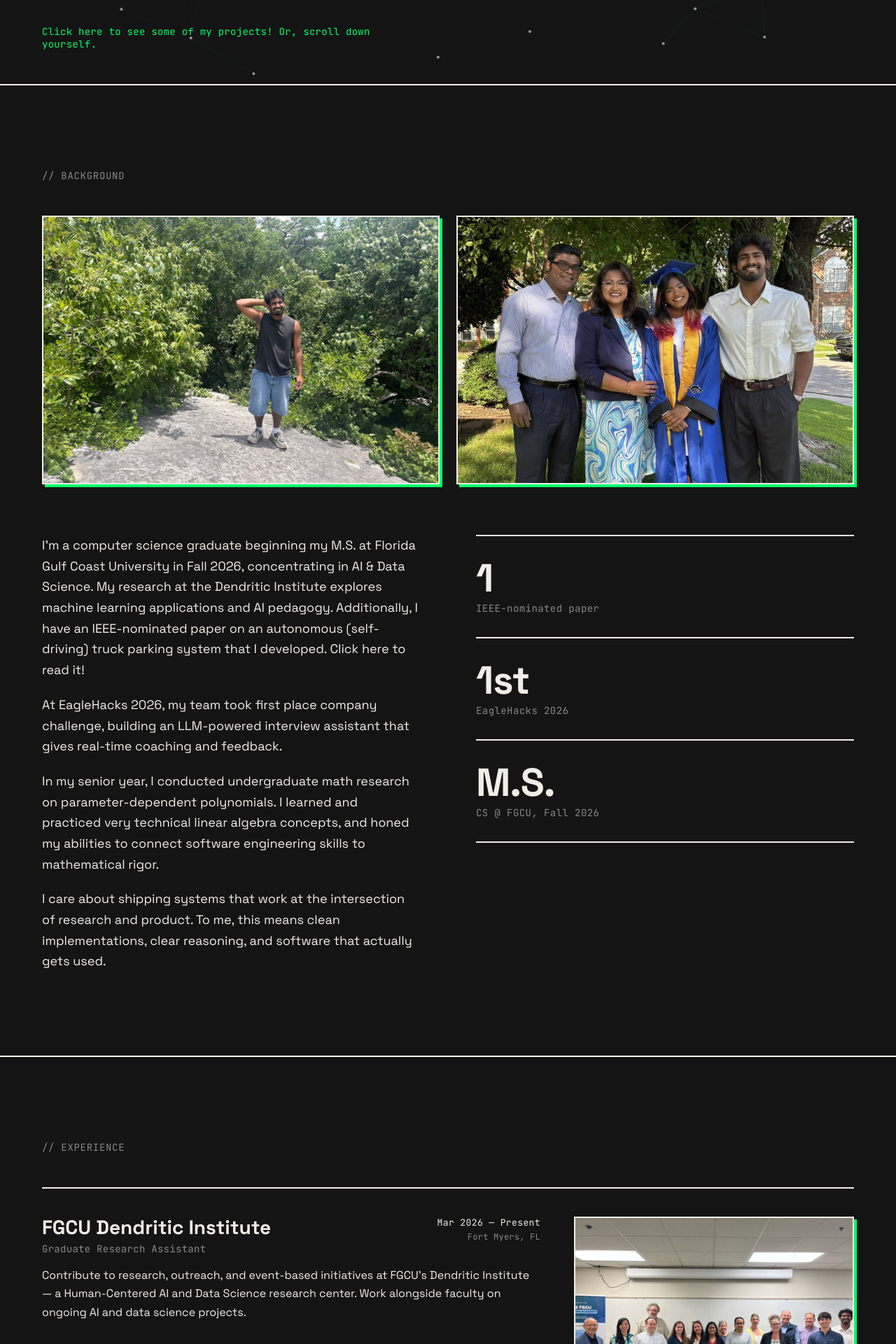
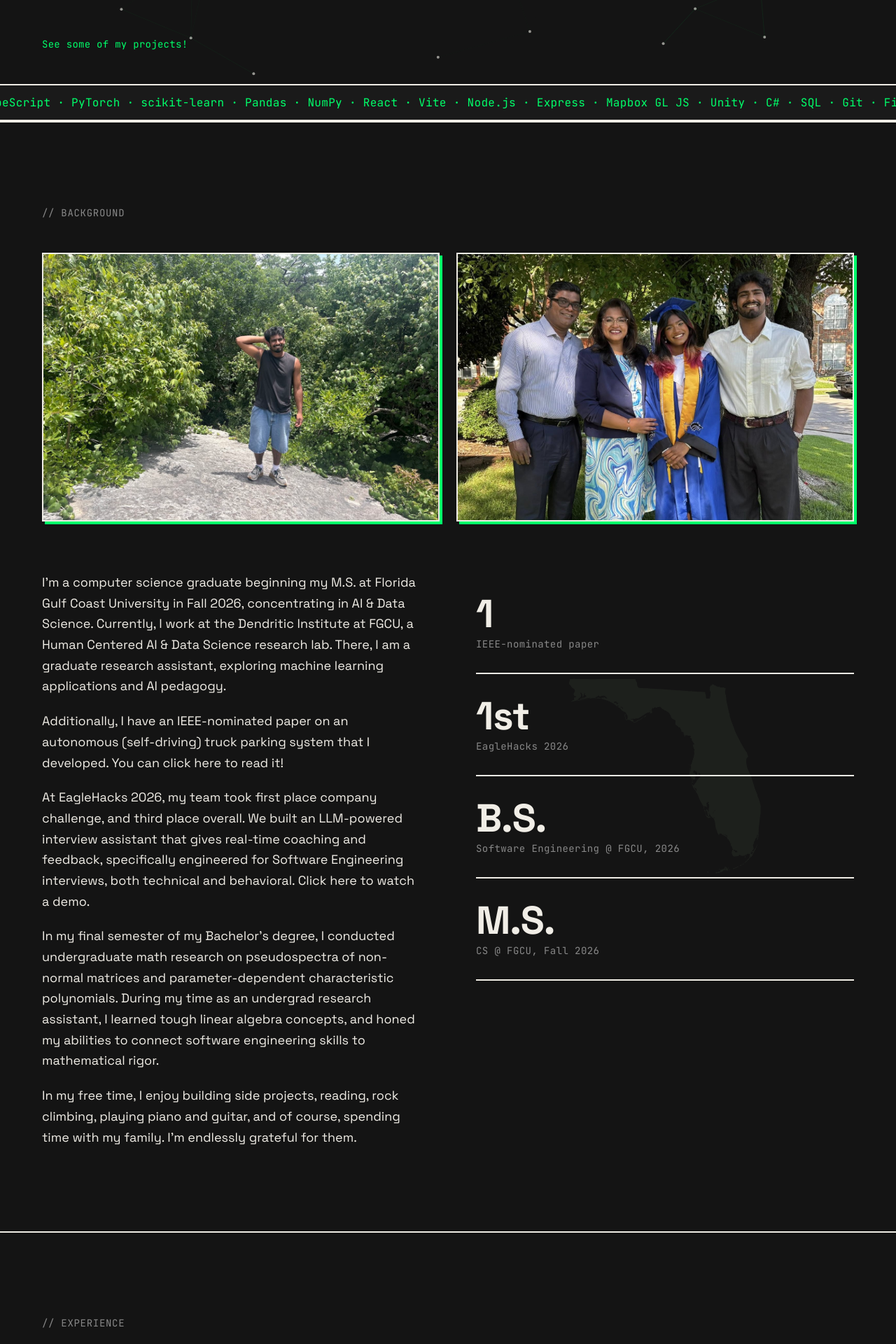
Before and after one commit to georgealenchery/george-portfolio, a React (Vite) app: page / in a window 1280 px wide. Shown: the part 680-2600 px from the top of the page at 70% size. Built offline with nearby package versions, Linux system fonts and the light colour scheme.

Commit message:
Updated project titles, added Florida SVG, edited stack wheel, hero, and background

```diff
--- a/src/App.jsx
+++ b/src/App.jsx
@@ -11,10 +11,10 @@ export default function App() {
     <>
       <Nav />
       <Hero />
+      <Stack />
       <Background />
       <Experience />
       <Projects />
-      <Stack />
       <Contact />
     </>
   )
--- a/src/components/Background.css
+++ b/src/components/Background.css
@@ -47,6 +47,21 @@
   display: flex;
   flex-direction: column;
   gap: 0;
+  position: relative;
+}
+
+.florida-bg {
+  position: absolute;
+  top: 0;
+  left: 0;
+  width: 100%;
+  height: 100%;
+  object-fit: contain;
+  object-position: center;
+  opacity: 0.06;
+  z-index: 0;
+  pointer-events: none;
+  user-select: none;
 }
 
 .stat-block {
@@ -55,6 +70,8 @@
   gap: 6px;
   padding: 32px 0;
   border-bottom: var(--border);
+  position: relative;
+  z-index: 1;
 }
 
 .stat-block:first-child {
--- a/src/components/Background.jsx
+++ b/src/components/Background.jsx
@@ -1,11 +1,13 @@
 import './Background.css'
 import meOnRockImg from '../assets/me-on-rock.jpg'
 import beckyGradImg from '../assets/becky-grad-pic.jpg'
+import floridaSvg from '../assets/florida.svg'
 
 const stats = [
   { value: '1', label: 'IEEE-nominated paper' },
   { value: '1st', label: 'EagleHacks 2026' },
-  { value: 'M.S.', label: 'CS @ FGCU, Fall 2026' },
+  {value: 'B.S.', label: 'Software Engineering @ FGCU, 2026' },
+  { value: 'M.S.', label: 'CS @ FGCU, Fall 2026' }
 ]
 
 export default function Background() {
@@ -24,26 +26,32 @@ export default function Background() {
         <div className="background-prose">
           <p>
             I'm a computer science graduate beginning my M.S. at Florida Gulf Coast University in Fall 2026,
-            concentrating in AI &amp; Data Science. My research at the Dendritic Institute explores
-            machine learning applications and AI pedagogy. Additionally, I have an IEEE-nominated
-            paper on an autonomous (self-driving) truck parking system that I developed. Click <a href="https://arxiv.org/abs/2605.02716" target="_blank" rel="noopener noreferrer">here</a> to read it!
+            concentrating in AI &amp; Data Science. Currently, I work at the Dendritic Institute at FGCU, a Human Centered AI &amp;
+            Data Science research lab. There, I am a graduate research assistant, exploring machine learning applications and AI pedagogy.
+            </p>
+            <p>
+            Additionally, I have an IEEE-nominated
+            paper on an autonomous (self-driving) truck parking system that I developed. You can click <a href="https://arxiv.org/abs/2605.02716" target="_blank" rel="noopener noreferrer">here</a> to read it!
+          </p>
+
+          <p>
+            At EagleHacks 2026, my team took first place company challenge, and third place overall.
+            We built an LLM-powered interview assistant
+            that gives real-time coaching and feedback, specifically engineered for Software Engineering interviews, both technical and behavioral.
+            Click <a href="https://www.youtube.com/watch?v=ySnJEHYqqfY" target="_blank" rel="noopener noreferrer">here</a> to watch a demo.
           </p>
           <p>
-            At EagleHacks 2026, my team took first place company challenge,
-            building an LLM-powered interview assistant
-            that gives real-time coaching and feedback.
-          </p>
-          <p>
-            In my senior year, I conducted undergraduate math research
-            on parameter-dependent polynomials. I learned and practiced very technical linear algebra concepts,
+            In my final semester of my Bachelor's degree, I conducted undergraduate math research
+            on pseudospectra of non-normal matrices and parameter-dependent characteristic polynomials. During my time as an undergrad research assistant, I learned tough linear algebra concepts,
              and honed my abilities to connect software engineering skills to mathematical rigor.
           </p>
           <p>
-            I care about shipping systems that work at the intersection of research and product. To me, this means
-            clean implementations, clear reasoning, and software that actually gets used.
-          </p>
+            In my free time, I enjoy building side projects, reading, rock climbing, playing piano and guitar,
+            and of course, spending time with my family. I'm endlessly grateful for them.
+            </p>
         </div>
         <div className="background-stats">
+          <img src={floridaSvg} alt="" className="florida-bg" aria-hidden="true" />
           {stats.map((stat) => (
             <div key={stat.value} className="stat-block">
               <span className="stat-value">{stat.value}</span>
--- a/src/components/Experience.jsx
+++ b/src/components/Experience.jsx
@@ -10,7 +10,7 @@ const experience = [
     period: 'Mar 2026 — Present',
     location: 'Fort Myers, FL',
     description:
-      "Contribute to research, outreach, and event-based initiatives at FGCU's Dendritic Institute — a Human-Centered AI and Data Science research center. Work alongside faculty on ongoing AI and data science projects.",
+      "At the Dendritic Institute, I contribute to research, outreach, and event-based initiatives. Here, I work alongside faculty on ongoing AI and data science projects. I am also on the Instructional Design team, currently working on building out the AI Academy curriculum under the guidance of Prof. Leandro de Castro Silva, PhD.",
     image: dendriticImg,
     imageAlt: 'George at the FGCU Dendritic Institute',
   },
@@ -20,7 +20,7 @@ const experience = [
     period: 'Aug 2025 — May 2026',
     location: 'Fort Myers, FL',
     description:
-      "Shipped C# middleware in Unity on a cross-functional intern team, working across the full SDLC to deliver a user-ready experience for Exonicus's flagship real-time VR trauma training simulator against a hard release deadline.",
+      "At Exonicus, I was a software engineering intern, constructing C# middleware scripts in Unity on a cross-functional intern team, working across the full SDLC to deliver a user-ready experience for Exonicus's flagship real-time VR trauma training simulator against a hard release deadline. Here, I collaborated with my fellow intern classmates under the guidance of our mentor, Chad Josewski, lead engineer at Exonicus.",
     image: exonicusImg,
     imageAlt: 'George at Exonicus',
     reverse: true,
@@ -31,7 +31,7 @@ const experience = [
     period: 'Jan 2026 — Apr 2026',
     location: 'Fort Myers, FL',
     description:
-      'Studied a family of parameter-dependent weighting polynomials proposed to smooth noisy data functions. Applied scientific computational tools and linear algebra to analyze the polynomials and their companion matrices.',
+      'At the FGCU Mathematics Department, I studied a family of parameter-dependent weighting polynomials proposed to smooth noisy data functions. With the help and leadership of Dr. Cara D. Brooks, I strategized a computational process using MATLAB to analyze the roots of the polynomial family through spectral and pseudospectral analysis of their respective companion matrices.',
     image: mathImg,
     imageAlt: 'George presenting math research at FGCU',
   },
--- a/src/components/Hero.jsx
+++ b/src/components/Hero.jsx
@@ -162,7 +162,8 @@ export default function Hero() {
         </h1>
         <p className="hero-role">ML Engineer / AI Systems Developer / IEEE Published Author</p>
         <p className="hero-bio">
-          I build machine learning systems and streamlined AI solutions for real-world applications.
+          I love to build things. I am driven by the idea of learning new things and pushing past my limits.
+          I strive to build impactful AI solutions and contribute to the field through research, development and hard work.
         </p>
       </div>
 
@@ -178,7 +179,7 @@ export default function Hero() {
         </div>
       </div>
 
-      <a href="#projects" className="hero-scroll">Click here to see some of my projects! Or, scroll down yourself.</a>
+      <a href="#projects" className="hero-scroll">See some of my projects!</a>
     </section>
   )
 }
--- a/src/components/Nav.jsx
+++ b/src/components/Nav.jsx
@@ -5,9 +5,9 @@ export default function Nav() {
     <nav className="nav">
       <a href="#" className="nav-logo">GA</a>
       <ul className="nav-links">
-        <li><a href="#projects">Projects</a></li>
         <li><a href="#background">Background</a></li>
         <li><a href="#experience">Experience</a></li>
+        <li><a href="#projects">Projects</a></li>
         <li><a href="#stack">Stack</a></li>
         <li><a href="#contact">Contact</a></li>
       </ul>
--- a/src/components/Projects.jsx
+++ b/src/components/Projects.jsx
@@ -18,11 +18,12 @@ const projects = [
     link: 'https://arxiv.org/abs/2605.02716',
   },
   {
-    name: 'Building a Rocket, Nexum Technologies',
-    description: 'Building a single stage rocket with a commercial payload, set to launch in September 2026',
+    name: 'Rocket Avionics System, Nexum Technologies',
+    description: 'Building a single stage rocket with a commercial payload as a part of the Deep Tech Initiative at FGCU, set to launch in September 2026',
     stack: ['Embedded Systems', 'C', 'Avionics', 'CAD'],
     category: 'Aerospace',
     role: 'Tech Lead / Software Engineer',
+    link: 'https://www.wgcu.org/science-tech/2026-05-01/fgcu-deep-tech-club-plans-rocket-launches-as-part-of-research-into-payload-issues',
   },
   {
     name: 'Trauma Patient MindState Simulator, Exonicus',
--- a/src/components/Stack.css
+++ b/src/components/Stack.css
@@ -1,31 +1,29 @@
-.stack {
-  padding: 120px 60px;
-  border-top: var(--border);
-}
-
-.stack-grid {
-  display: flex;
-  flex-wrap: wrap;
-  gap: 12px;
-}
-
-.stack-tag {
-  font-family: var(--font-mono);
-  font-size: 14px;
-  color: var(--text);
-  border: var(--border);
-  padding: 8px 16px;
-  background: var(--bg);
+.stack-ticker {
+  overflow: hidden;
+  background: #1A1A1A;
+  border-top: 2px solid var(--text);
+  border-bottom: 2px solid var(--text);
+  padding: 14px 0;
   white-space: nowrap;
 }
 
-@media (max-width: 768px) {
-  .stack {
-    padding: 80px 24px;
-  }
+.ticker-track {
+  display: inline-flex;
+  animation: ticker-scroll 30s linear infinite;
+}
 
-  .stack-tag {
-    font-size: 13px;
-    padding: 7px 13px;
-  }
+.ticker-track:hover {
+  animation-play-state: paused;
 }
+
+.ticker-list {
+  font-family: var(--font-mono);
+  font-size: 16px;
+  color: var(--accent);
+  letter-spacing: 0.02em;
+}
+
+@keyframes ticker-scroll {
+  from { transform: translateX(0); }
+  to   { transform: translateX(-50%); }
+}
--- a/src/components/Stack.jsx
+++ b/src/components/Stack.jsx
@@ -1,19 +1,20 @@
 import './Stack.css'
 
 const tags = [
-  'Python', 'PyTorch', 'scikit-learn', 'Pandas', 'NumPy',
+  'Python', 'C', 'C++', 'Java', 'JavaScript', 'TypeScript',
+  'PyTorch', 'scikit-learn', 'Pandas', 'NumPy',
   'React', 'Vite', 'Node.js', 'Express', 'Mapbox GL JS',
   'Unity', 'C#', 'SQL', 'Git', 'Figma', 'LaTeX',
 ]
 
+const tagString = tags.join(' · ') + ' · '
+
 export default function Stack() {
   return (
-    <section id="stack" className="stack">
-      <span className="section-label">// STACK</span>
-      <div className="stack-grid">
-        {tags.map((tag) => (
-          <span key={tag} className="stack-tag">{tag}</span>
-        ))}
+    <section id="stack" className="stack-ticker">
+      <div className="ticker-track">
+        <span className="ticker-list" aria-hidden="false">{tagString}</span>
+        <span className="ticker-list" aria-hidden="true">{tagString}</span>
       </div>
     </section>
   )
```
Also changed, not shown: src/assets/florida.svg (added).
